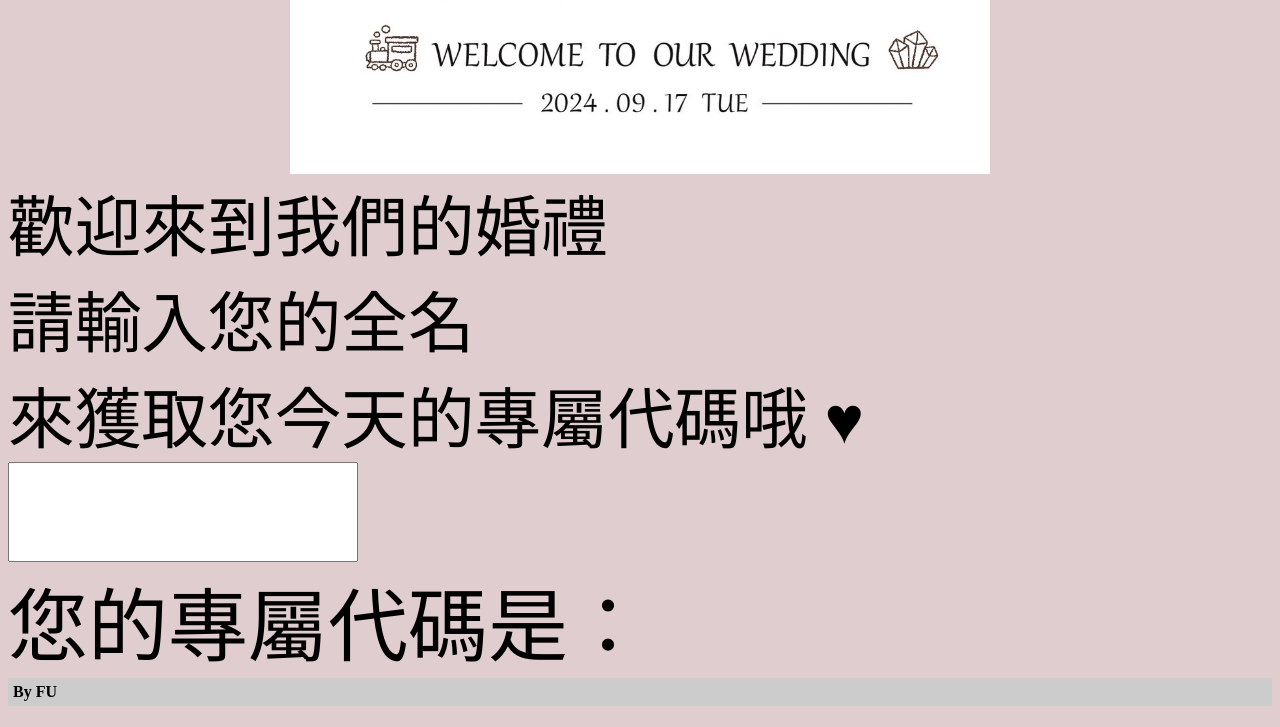
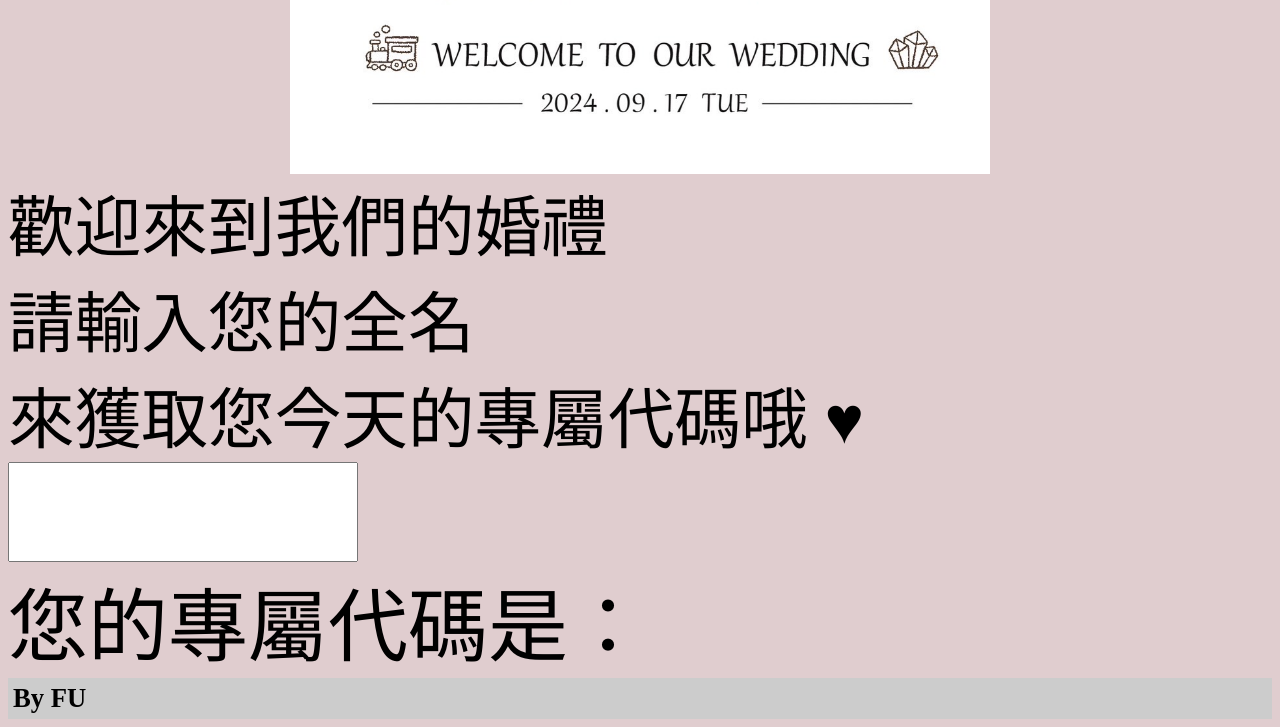
Before and after one commit to ablues777/ablues777.github.io, a plain HTML site: page index.html in a window 1280 px wide. Shown: the part 826-1553 px from the top of the page. Drawn offline with Linux system fonts and the light colour scheme.

Commit message:
Update index.html

```diff
--- a/index.html
+++ b/index.html
@@ -367,6 +367,6 @@
     }
 </script>
 <footer style="background:#ccc; padding:5px;">
-	<strong style="font-family:Microsoft JhengHei">By FU</strong>
+	<strong style="font-family:Microsoft JhengHei;font-size:20pt">By FU</strong>
 </footer>
 </html>
```
